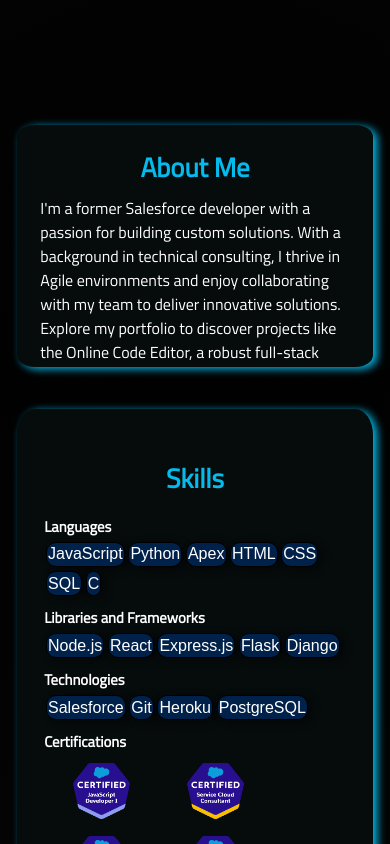
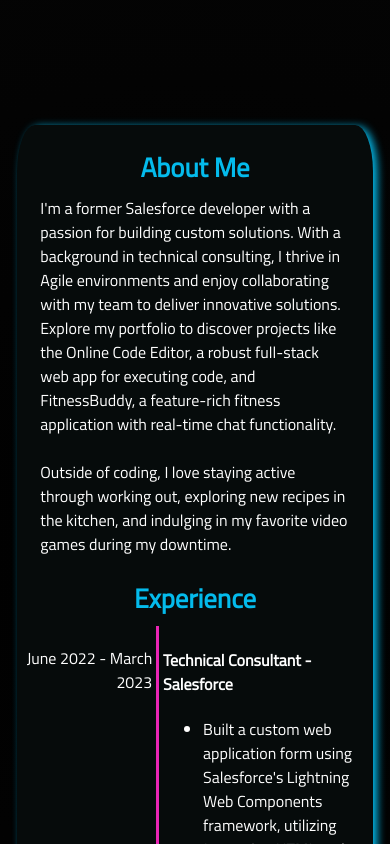
Before and after one commit to leeroygomos/leeroygomos.github.io, a React (Create React App) app: page / in a window 390 px wide. Shown: the part 820-1664 px from the top of the page. Built offline with nearby package versions, Linux system fonts and the light colour scheme.

Commit message:
fixed issue with mobile

```diff
--- a/src/components/AboutMe.scss
+++ b/src/components/AboutMe.scss
@@ -5,7 +5,9 @@
     display: flex;
     justify-self: center;
     align-items: center;
-    max-height: 95vh;
+    @media (min-width:767px) {
+        max-height: 95vh;
+    }
     margin: 2vh;
     .left-container {
         display: flex;
```
